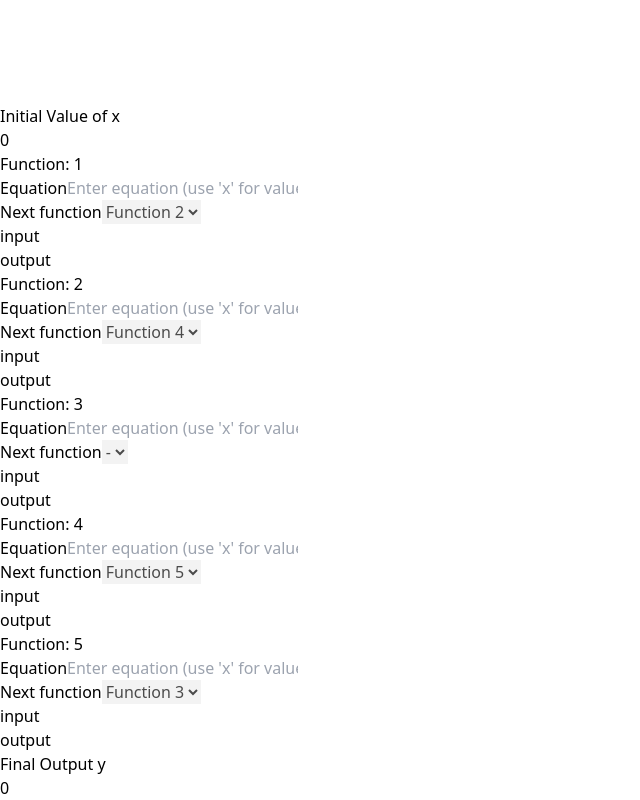
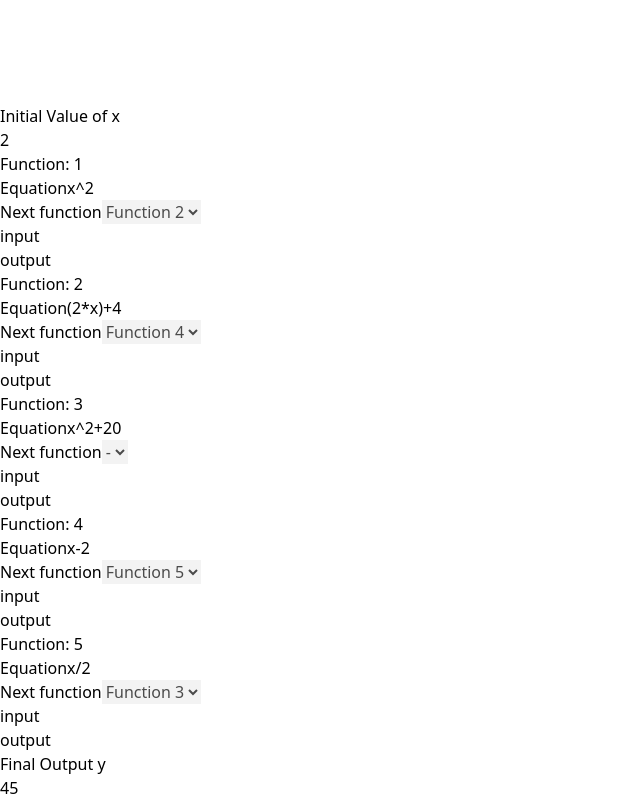
Before and after one commit to pranav2012/flow-function-calculator, a React (Vite) app: page / in a window 1280 px wide. Shown: the part 7240-8040 px from the top of the page, without its empty margins (0-640 px from the left). Built offline with nearby package versions, Linux system fonts and the light colour scheme.

Commit message:
feat: added logical calculation for each function and adding reactivity

```diff
--- a/src/HOC/dotGridBackground.tsx
+++ b/src/HOC/dotGridBackground.tsx
@@ -31,7 +31,7 @@ export const DotGridBackground = ({ children }: DotGridBackgroundProps) => {
                 dots.push(
                     <div
                         key={`${row}-${col}`}
-                        className="absolute rounded-full bg-slate-300"
+                        className="absolute rounded-full bg-[#d8d7d78b]"
                         style={{
                             top: `${row * spacing}px`,
                             left: `${col * spacing}px`,
@@ -46,7 +46,7 @@ export const DotGridBackground = ({ children }: DotGridBackgroundProps) => {
     }, [dimensions]);
 
     return (
-        <div className="relative w-full bg-slate-50 overflow-hidden">
+        <div className="relative w-full bg-[#F8F8F8] overflow-hidden">
             <div className="absolute inset-0">
                 {dotGrid}
             </div>
--- /dev/null
+++ b/src/HOC/nodeContext.tsx
@@ -0,0 +1,114 @@
+// nodeContext.tsx
+import { evaluateEquation } from "@utils/node";
+import { NodeType, NodeValuesContextType } from "../types/node";
+import {
+	createContext,
+	useCallback,
+	useContext,
+	useEffect,
+	useMemo,
+	useState,
+} from "react";
+import { workflowNodes } from "@constants/node";
+
+export const NodeProvider = ({ children }: { children: React.ReactNode }) => {
+	const [nodeValues, setNodeValues] = useState<{ [key: string]: number }>({});
+	const [equations, setEquations] = useState<{ [key: string]: string }>({});
+	const [shouldSync, setShouldSync] = useState(false);
+
+	const updateNodeValue = useCallback((nodeId: string, value: number) => {
+		setNodeValues((prev) => ({
+			...prev,
+			[nodeId]: value,
+		}));
+		setShouldSync(true);
+	}, []);
+
+	const updateEquation = useCallback((nodeId: string, equation: string) => {
+		setEquations((prev) => ({
+			...prev,
+			[nodeId]: equation,
+		}));
+		setShouldSync(true);
+	}, []);
+
+	const functionOrder = useMemo(() => {
+		const orders: { [key: number]: number } = {};
+
+		workflowNodes.forEach((node) => {
+			if (node.type === NodeType.FUNCTION) {
+				orders[node.nodeId] = node.connectedFrom[0];
+			}
+		});
+		const sortedKeys = Object.entries(orders)
+			.sort((a, b) => a[1] - b[1]) // Sort based on values
+			.map((entry) => entry[0]);
+
+		return sortedKeys;
+	}, []);
+
+	const syncNodeValues = useCallback(() => {
+		if (!shouldSync) return;
+
+		const newValues = { ...nodeValues };
+		functionOrder.forEach((nodeId) => {
+			const node = workflowNodes.find(
+				(n) => n.nodeId.toString() === nodeId
+			);
+			if (node?.type === NodeType.FUNCTION) {
+				const inputValue =
+					node.connectedFrom.length > 0
+						? newValues[node.connectedFrom[0]]
+						: 0;
+				const equation =
+					equations[node.nodeId] || node.defaultEquation || "";
+				const result = evaluateEquation(equation, inputValue);
+				newValues[node.nodeId] = result !== null ? result : 0;
+			}
+		});
+
+		setNodeValues(newValues);
+		setShouldSync(false);
+	}, [nodeValues, equations, functionOrder, shouldSync]);
+
+	useEffect(() => {
+		syncNodeValues();
+	}, [shouldSync, syncNodeValues]);
+
+	// Initial setup
+	useEffect(() => {
+		const initialEquations: { [key: string]: string } = {};
+		workflowNodes.forEach((node) => {
+			if (node.type === NodeType.FUNCTION) {
+				initialEquations[node.nodeId] = node.defaultEquation || "";
+			}
+		});
+		setEquations(initialEquations);
+		updateNodeValue("1", 2);
+		// eslint-disable-next-line react-hooks/exhaustive-deps
+	}, []);
+
+	return (
+		<NodeContext.Provider
+			value={{
+				nodeValues,
+				equations,
+				updateNodeValue,
+				updateEquation,
+			}}>
+			{children}
+		</NodeContext.Provider>
+	);
+};
+
+export const NodeContext = createContext<NodeValuesContextType | undefined>(
+	undefined
+);
+
+export const useNodeValues = () => {
+	const context = useContext(NodeContext);
+	if (!context) {
+		throw new Error("useNodeValues must be used within a NodeProvider");
+	}
+	return context;
+};
--- a/src/components/nodes.tsx
+++ b/src/components/nodes.tsx
@@ -1,23 +1,9 @@
-export enum NodeType {
-	INPUT = "input",
-	FUNCTION = "function",
-	OUTPUT = "output",
-}
+import { useNodeValues } from "@HOC/nodeContext";
+import { NodeType, type WorkflowNode } from "../types/node";
 
-interface Position {
-	x: number;
-	y: number;
-}
+const FunctionNode = ({ node }: { node: WorkflowNode }) => {
+	const { equations, updateEquation } = useNodeValues();
 
-export interface WorkflowNode {
-	nodeId: number;
-	displayName: string;
-	type: NodeType;
-	position: Position;
-	connectedTo: number[];
-	connectedFrom: number[];
-}
-const FunctionNode = ({ node }: { node: WorkflowNode }) => {
 	return (
 		<div className="bg-white rounded-[15px] border border-[#DFDFDF] p-4 shadow-md w-[235px]">
 			<div className="flex items-center gap-2 mb-4">
@@ -48,6 +34,13 @@ const FunctionNode = ({ node }: { node: WorkflowNode }) => {
 					<input
 						id={`equation-${node.nodeId}`}
 						type="text"
+						value={equations[node.nodeId] ?? node.defaultEquation}
+						onChange={(e) =>
+							updateEquation(
+								node.nodeId.toString(),
+								e.target.value
+							)
+						}
 						className="w-full p-2 border text-xs border-[#D3D3D3] rounded-lg bg-white"
 						placeholder="Enter equation (use 'x' for value)"
 					/>
@@ -87,6 +80,8 @@ const FunctionNode = ({ node }: { node: WorkflowNode }) => {
 };
 
 const InputNode = ({ node }: { node: WorkflowNode }) => {
+	const { nodeValues, updateNodeValue } = useNodeValues();
+
 	return (
 		<div className="flex flex-col items-center">
 			<div className="bg-[#E29A2D] text-white px-2 py-1 rounded-full mb-1 text-xs">
@@ -97,7 +92,13 @@ const InputNode = ({ node }: { node: WorkflowNode }) => {
 					id={`initial-value-${node.nodeId}`}
 					type="number"
 					className="w-full focus:outline-none text-center text-lg font-bold p-2 mr-2 border [appearance:textfield] [&::-webkit-outer-spin-button]:appearance-none [&::-webkit-inner-spin-button]:appearance-none"
-					defaultValue="0"
+					value={nodeValues[node.nodeId] ?? 2}
+					onChange={(e) =>
+						updateNodeValue(
+							node.nodeId.toString(),
+							Number(e.target.value)
+						)
+					}
 					min="0"
 				/>
 				<div className="flex items-center gap-2 pr-2">
@@ -109,6 +110,8 @@ const InputNode = ({ node }: { node: WorkflowNode }) => {
 };
 
 const OutputNode = ({ node }: { node: WorkflowNode }) => {
+	const { nodeValues } = useNodeValues();
+
 	return (
 		<div className="flex flex-col items-center">
 			<div className="bg-[#4CAF79] text-white px-2 py-1 rounded-full mb-1 text-xs">
@@ -122,7 +125,7 @@ const OutputNode = ({ node }: { node: WorkflowNode }) => {
 					id={`output-value-${node.nodeId}`}
 					type="text"
 					className="w-full pointer-events-none focus:outline-none text-lg font-bold p-2 ml-2 border text-center"
-					defaultValue="0"
+					value={nodeValues[4] ?? ""}
 					readOnly
 				/>
 			</div>
--- /dev/null
+++ b/src/constants/node.ts
@@ -0,0 +1,86 @@
+import { NodeType } from "../types/node";
+
+export const workflowNodes = [
+	{
+		nodeId: 1,
+		displayName: "Initial Value of x",
+		type: NodeType.INPUT,
+		position: {
+			x: 120,
+			y: 257,
+		},
+		connectedTo: [2],
+		connectedFrom: [],
+	},
+	{
+		nodeId: 2,
+		displayName: "Function: 1",
+		type: NodeType.FUNCTION,
+		position: {
+			x: 250,
+			y: 100,
+		},
+		connectedTo: [3],
+		connectedFrom: [1],
+		defaultEquation: "x^2",
+	},
+	{
+		nodeId: 3,
+		displayName: "Function: 2",
+		type: NodeType.FUNCTION,
+		position: {
+			x: 650,
+			y: 100,
+		},
+		connectedTo: [5],
+		connectedFrom: [2],
+		defaultEquation: "(2*x)+4",
+	},
+	{
+		nodeId: 4,
+		displayName: "Function: 3",
+		type: NodeType.FUNCTION,
+		position: {
+			x: 1050,
+			y: 100,
+		},
+		connectedTo: [7],
+		connectedFrom: [6],
+		defaultEquation: "x^2+20",
+	},
+	{
+		nodeId: 5,
+		displayName: "Function: 4",
+		type: NodeType.FUNCTION,
+		position: {
+			x: 450,
+			y: 400,
+		},
+		connectedTo: [6],
+		connectedFrom: [3],
+		defaultEquation: "x-2",
+	},
+	{
+		nodeId: 6,
+		displayName: "Function: 5",
+		type: NodeType.FUNCTION,
+		position: {
+			x: 850,
+			y: 400,
+		},
+		connectedTo: [4],
+		connectedFrom: [5],
+		defaultEquation: "x/2",
+	},
+	{
+		nodeId: 7,
+		displayName: "Final Output y",
+		type: NodeType.OUTPUT,
+		position: {
+			x: 1300,
+			y: 257,
+		},
+		connectedTo: [],
+		connectedFrom: [4],
+	},
+];
--- /dev/null
+++ b/src/types/node.ts
@@ -0,0 +1,27 @@
+export enum NodeType {
+	INPUT = "input",
+	FUNCTION = "function",
+	OUTPUT = "output",
+}
+
+interface Position {
+	x: number;
+	y: number;
+}
+
+export interface WorkflowNode {
+	nodeId: number;
+	displayName: string;
+	type: NodeType;
+	position: Position;
+	connectedTo: number[];
+	connectedFrom: number[];
+	defaultEquation?: string;
+}
+
+export type NodeValuesContextType = {
+	nodeValues: { [key: string]: number };
+	equations: { [key: string]: string };
+	updateNodeValue: (nodeId: string, value: number) => void;
+	updateEquation: (nodeId: string, equation: string) => void;
+};
--- /dev/null
+++ b/src/utils/node.ts
@@ -0,0 +1,58 @@
+export const evaluateEquation = (equation: string, xValue: number) => {
+	// Remove all spaces from equation
+	equation = equation.replace(/\s+/g, "");
+
+	// Validate equation format using regex
+	const validPattern = /^[x0-9\+\-\*\/\^()]+$/;
+	if (!validPattern.test(equation)) {
+		return null;
+	}
+
+	// Additional validation for proper operator usage
+	const invalidPatterns = [
+		/[\+\-\*\/\^]{2,}/, // Consecutive operators
+		/\d+x/, // Number immediately before x without operator
+		/x\d/, // x immediately before number without operator
+		/xx/, // Multiple x's together
+	];
+
+	for (const pattern of invalidPatterns) {
+		if (pattern.test(equation)) {
+			return null;
+		}
+	}
+
+	try {
+		let processedEquation = equation.replace(/x/g, xValue.toString());
+
+		// Split the equation into parts while preserving operators
+		const parts = processedEquation.match(/(\d+|\+|\-|\*|\/|\^)/g);
+		if (!parts) return null;
+
+		// Process exponentiation first (^)
+		while (parts.includes("^")) {
+			const index = parts.indexOf("^");
+			if (index <= 0 || index >= parts.length - 1) return null;
+
+			const base = parseFloat(parts[index - 1]);
+			const exponent = parseFloat(parts[index + 1]);
+			const result = Math.pow(base, exponent);
+
+			// Replace the three elements (base, ^, exponent) with the result
+			parts.splice(index - 1, 3, result.toString());
+		}
+
+		// Join back and evaluate the rest using standard arithmetic
+		processedEquation = parts.join("");
+		const result = new Function("return " + processedEquation)();
+
+		// Check if result is a valid number
+		if (isNaN(result) || !isFinite(result)) {
+			return null;
+		}
+
+		return result;
+	} catch {
+		return null;
+	}
+};
```
Also changed, not shown: src/pages/workflow.tsx (+5 -87 lines).
